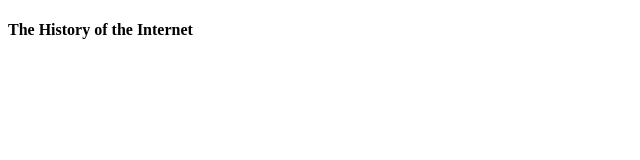
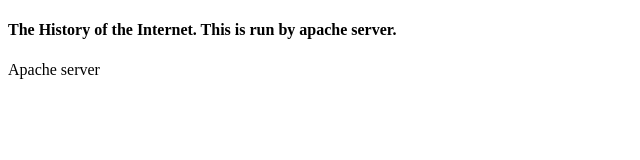
Before and after one commit to umang4321/Internet_History, a plain HTML site: page public_html/index.html in a window 1280 px wide. Shown: the whole page, without its empty margins (0-640 px from the left). Drawn offline with Linux system fonts and the light colour scheme.

Commit message:
Updating readme file

```diff
--- a/public_html/index.html
+++ b/public_html/index.html
@@ -5,6 +5,7 @@
     <title>History of the Internet</title>
 </head>
 <body>
-<h4>The History of the Internet</h4>
+<h4>The History of the Internet. This is run by apache server.</h4>
+<p>Apache server</p>
 </body>
 </html>
```
Also changed, not shown: 3 other files.
